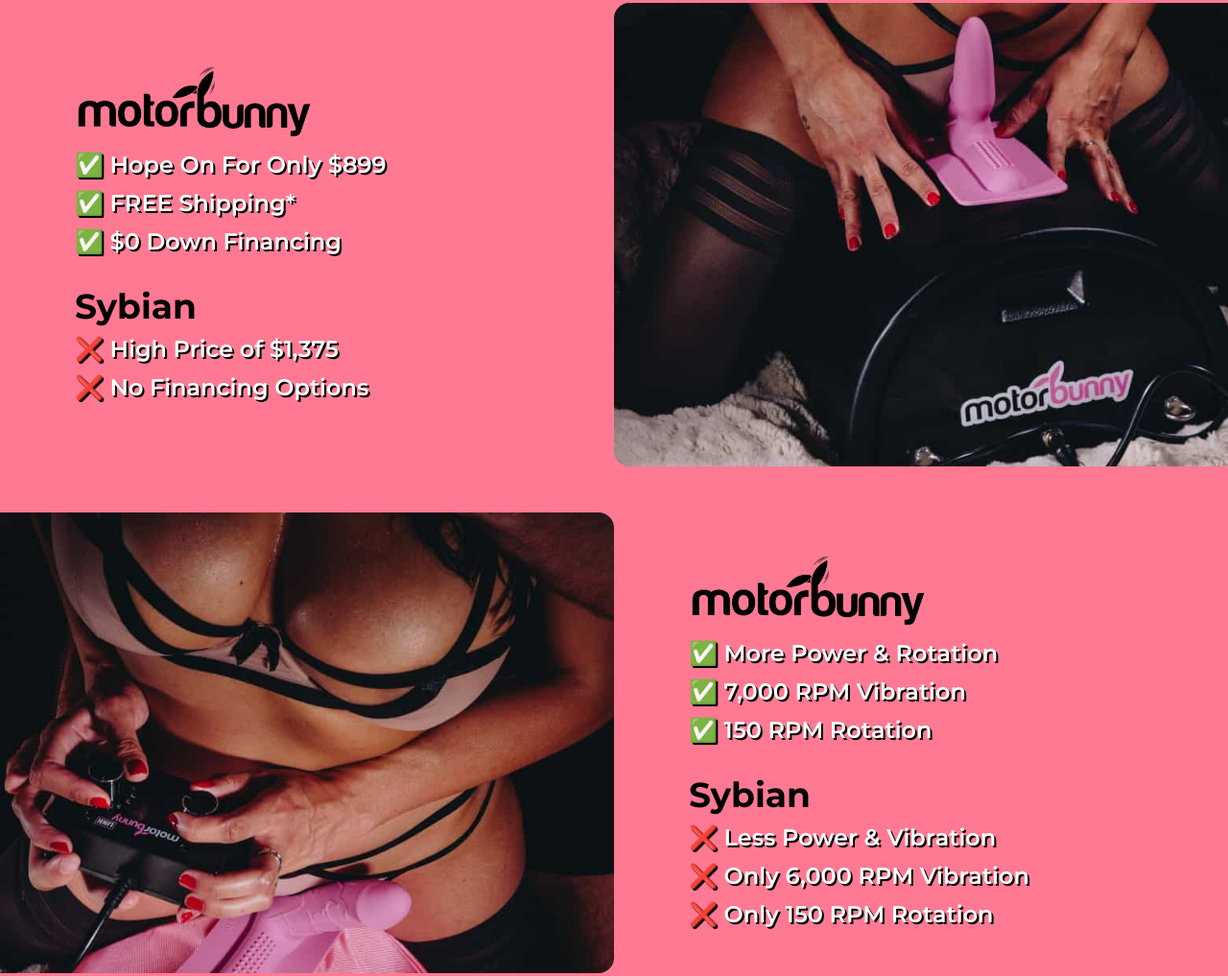
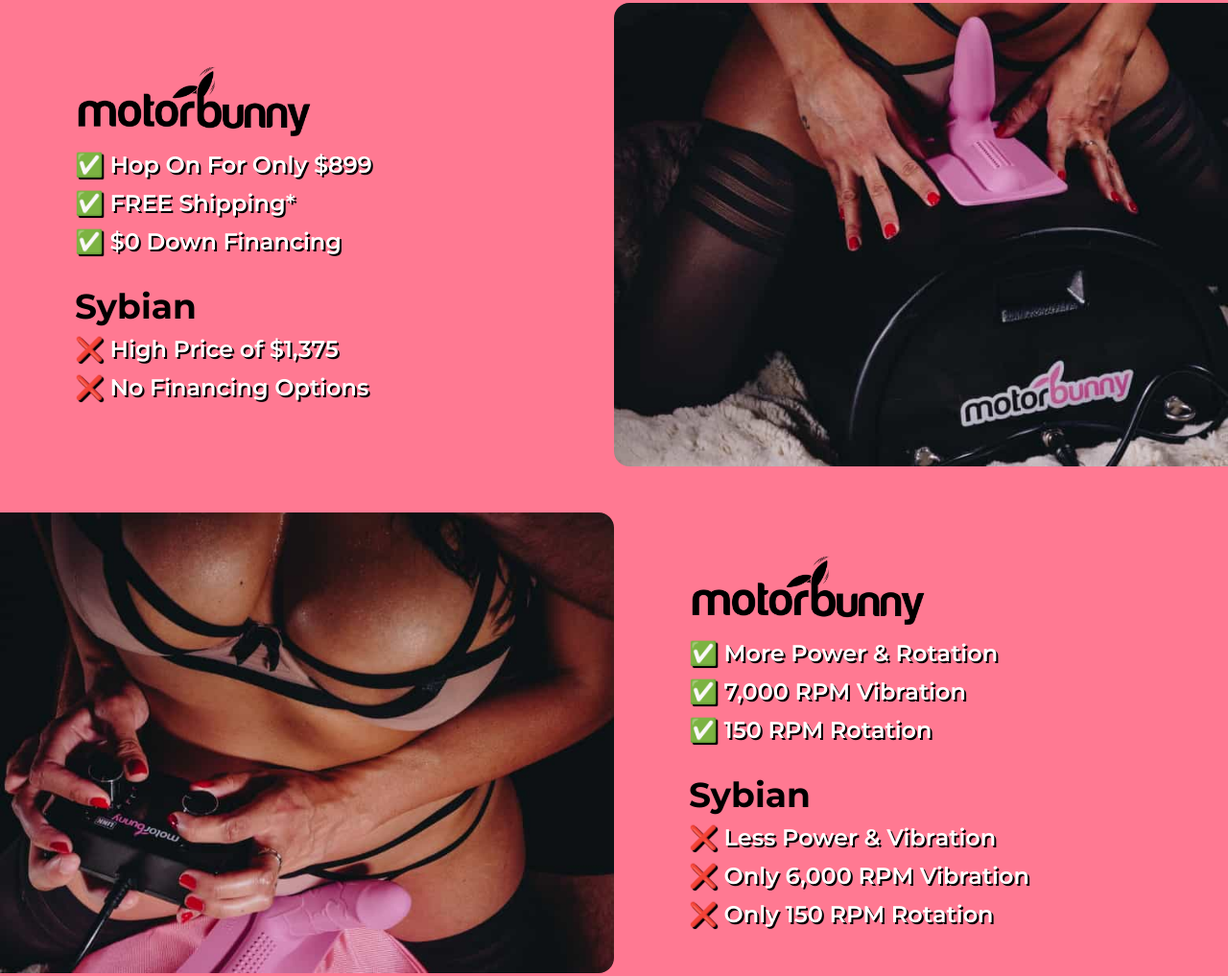
Before and after one commit to taboogrow/motorbunny-pages, an Astro site: page / in a window 1280 px wide. Shown: the part 1904-2921 px from the top of the page at 96% size. Built offline with nearby package versions, Linux system fonts and the light colour scheme; Astro itself is replaced by a stand-in of ours; a script that the page names is missing.

Commit message:
copy edits

```diff
--- a/src/sections/FeatureComp.astro
+++ b/src/sections/FeatureComp.astro
@@ -1,6 +1,5 @@
 ---
 import { Image } from 'astro:assets';
-import logo from '../assets/logos/motorbunny-logo-black.png';
 import img1 from '../assets/images/mb-feature-comp-01.jpg';
 import img2 from '../assets/images/mb-feature-comp-02.jpg';
 import img3 from '../assets/images/mb-feature-comp-03.jpg';
@@ -11,7 +10,7 @@
 	<div class="grid w-full sm:grid-cols-2">
 		<div class="order-2 md:order-1">
 			<FeaturesList
-				features={['Hope On For Only $899', 'FREE Shipping*', '$0 Down Financing']}
+				features={['Hop On For Only $899', 'FREE Shipping*', '$0 Down Financing']}
 				compFeatures={['High Price of $1,375', 'No Financing Options']}
 			/>
 		</div>
```
